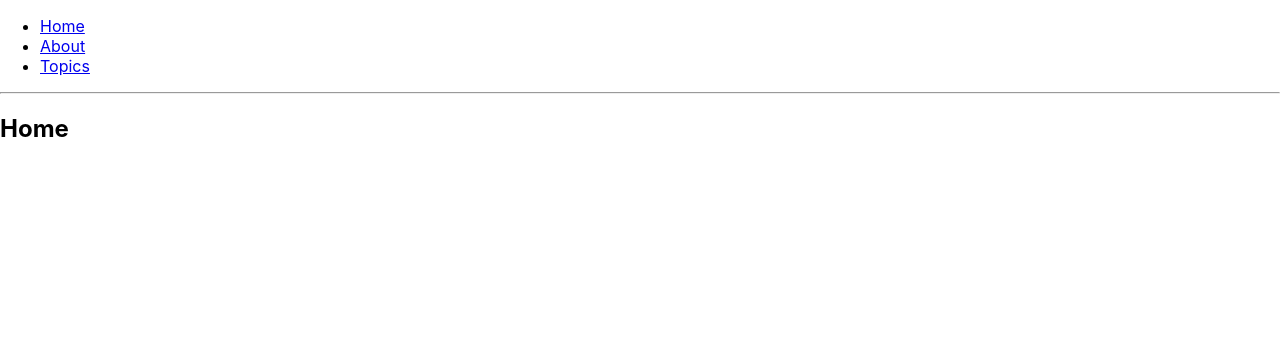
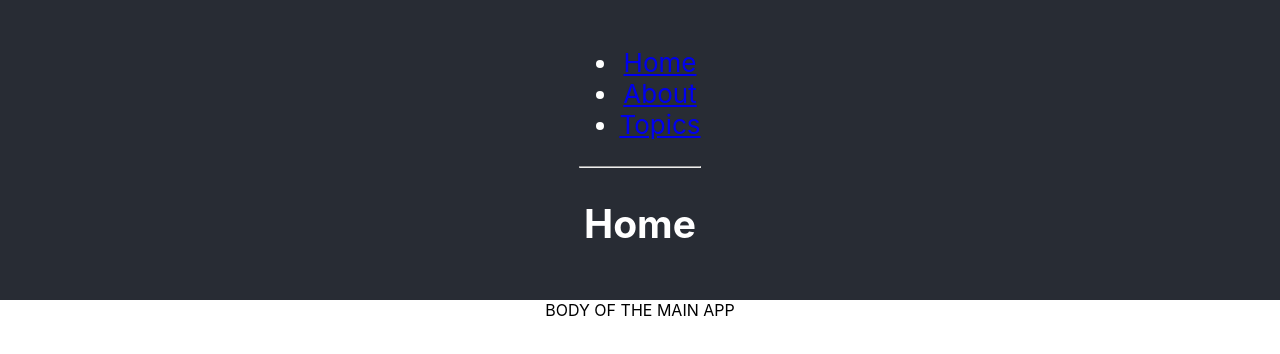
Before and after one commit to rchen1991/rchen1991.github.io, a React (Create React App) app: page / in a window 1280 px wide. Shown: the top 354 px of the page. Built offline with nearby package versions, Linux system fonts and the light colour scheme.

Commit message:
move router to navbar

```diff
--- a/src/App.js
+++ b/src/App.js
@@ -1,80 +1,19 @@
-import React from "react";
-import { BrowserRouter as Router, Route, Link } from "react-router-dom";
+import React from 'react';
+import './App.css';
 
-function BasicExample() {
+import Navbar from './header/Navbar';
+
+function App() {
   return (
-    <Router>
+    <div className="App">
+      <header className="App-header">
+        <Navbar />
+      </header>
       <div>
-        <ul>
-          <li>
-            <Link to="/">Home</Link>
-          </li>
-          <li>
-            <Link to="/about">About</Link>
-          </li>
-          <li>
-            <Link to="/topics">Topics</Link>
-          </li>
-        </ul>
-
-        <hr />
-
-        <Route exact path="/" component={Home} />
-        <Route path="/about" component={About} />
-        <Route path="/topics" component={Topics} />
+        BODY OF THE MAIN APP
       </div>
-    </Router>
-  );
-}
-
-function Home() {
-  return (
-    <div>
-      <h2>Home</h2>
     </div>
   );
 }
 
-function About() {
-  return (
-    <div>
-      <h2>About</h2>
-    </div>
-  );
-}
-
-function Topics({ match }) {
-  return (
-    <div>
-      <h2>Topics</h2>
-      <ul>
-        <li>
-          <Link to={`${match.url}/rendering`}>Rendering with React</Link>
-        </li>
-        <li>
-          <Link to={`${match.url}/components`}>Components</Link>
-        </li>
-        <li>
-          <Link to={`${match.url}/props-v-state`}>Props v. State</Link>
-        </li>
-      </ul>
-
-      <Route path={`${match.path}/:topicId`} component={Topic} />
-      <Route
-        exact
-        path={match.path}
-        render={() => <h3>Please select a topic.</h3>}
-      />
-    </div>
-  );
-}
-
-function Topic({ match }) {
-  return (
-    <div>
-      <h3>{match.params.topicId}</h3>
-    </div>
-  );
-}
-
-export default BasicExample;
+export default App;
--- a/src/header/Navbar.js
+++ b/src/header/Navbar.js
@@ -1,17 +1,83 @@
 import React from 'react';
+import { BrowserRouter as Router, Route, Link } from "react-router-dom";
 
 class Navbar extends React.Component {
     render() {
-        return (
-          <nav className="navbar">
+      return (
+        <Router>
+          <div>
             <ul>
-              <li><a href="#">Home</a></li>
-              <li><a href="#">About</a></li>
-              <li><a href="#">Contact</a></li>
+              <li>
+                <Link to="/">Home</Link>
+              </li>
+              <li>
+                <Link to="/about">About</Link>
+              </li>
+              <li>
+                <Link to="/topics">Topics</Link>
+              </li>
             </ul>
-          </nav>
-        );
+
+            <hr />
+
+            <Route exact path="/" component={Home} />
+            <Route path="/about" component={About} />
+            <Route path="/topics" component={Topics} />
+          </div>
+        </Router>
+      );
     }
 }
 
+function Home() {
+  return (
+    <div>
+      <h2>Home</h2>
+    </div>
+  );
+}
+
+function About() {
+  return (
+    <div>
+      <h2>About</h2>
+    </div>
+  );
+}
+
+function Topics({ match }) {
+  return (
+    <div>
+      <h2>Topics</h2>
+      <ul>
+        <li>
+          <Link to={`${match.url}/rendering`}>Rendering with React</Link>
+        </li>
+        <li>
+          <Link to={`${match.url}/components`}>Components</Link>
+        </li>
+        <li>
+          <Link to={`${match.url}/props-v-state`}>Props v. State</Link>
+        </li>
+      </ul>
+
+      <Route path={`${match.path}/:topicId`} component={Topic} />
+      <Route
+        exact
+        path={match.path}
+        render={() => <h3>Please select a topic.</h3>}
+      />
+    </div>
+  );
+}
+
+function Topic({ match }) {
+  return (
+    <div>
+      <h3>{match.params.topicId}</h3>
+    </div>
+  );
+}
+
+
 export default Navbar;
```
